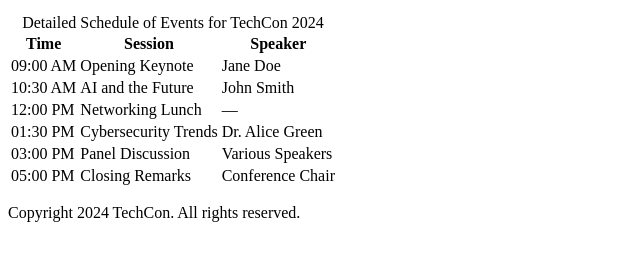
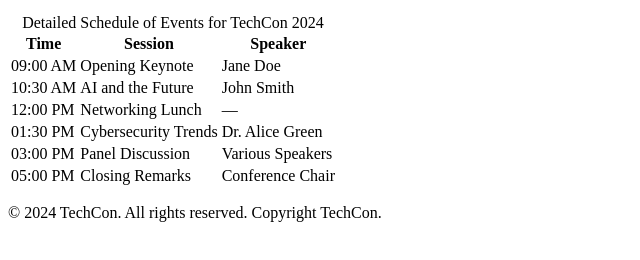
Before and after one commit to Aycreamy/TechCon_HTML, a plain HTML site: page techcon_website/schedule.html in a window 1280 px wide. Shown: the part 154-414 px from the top of the page, without its empty margins (0-640 px from the left). Drawn offline with Linux system fonts and the light colour scheme.

Commit message:
Add full valid schedule.html with correct copyright footer

```diff
--- a/techcon_website/schedule.html
+++ b/techcon_website/schedule.html
@@ -62,9 +62,9 @@
       </tbody>
     </table>
   </main>
-<Footer>
-</Footer>
-  <footer><p>Copyright 2024 TechCon. All rights reserved.</p></footer>
+<footer>
+      <p>&copy; 2024 TechCon. All rights reserved. Copyright TechCon.</p>
+    </footer>
 
 </body>
 </html>
```
